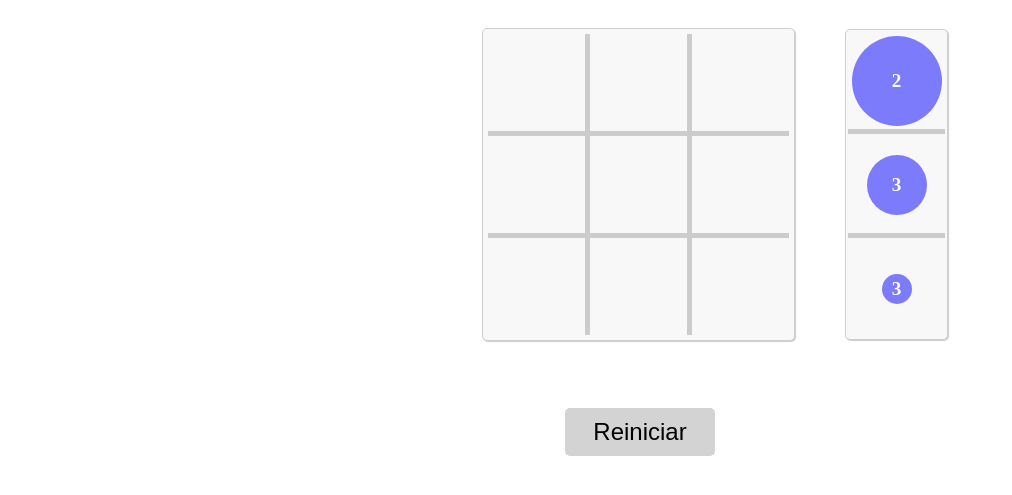
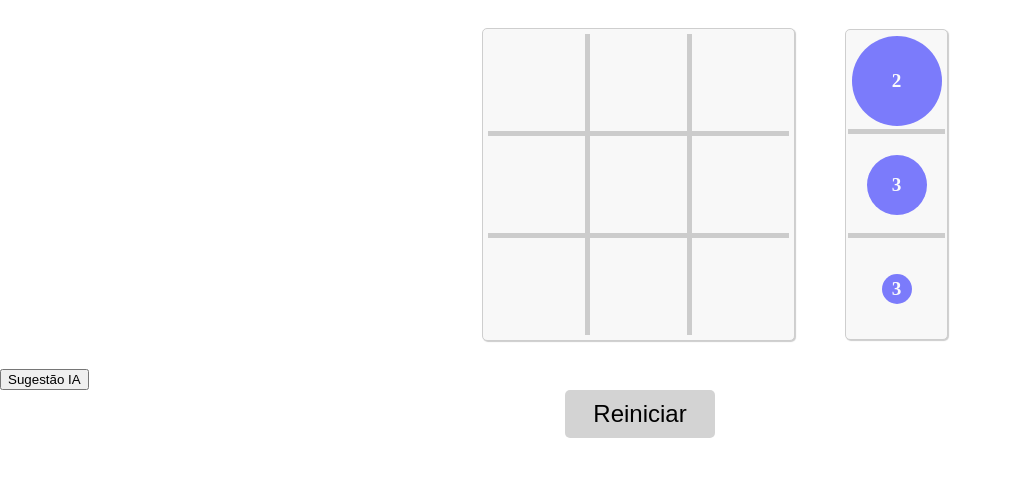
Before and after one commit to filipechesco/gobblet-gobblers, a plain HTML site: page index.html in a window 1280 px wide. Shown: the part 79-574 px from the top of the page, without its empty margins (0-1012 px from the left). Drawn offline with nearby package versions, Linux system fonts and the light colour scheme.

Commit message:
Adição de nova área para sugestões com IA

```diff
--- a/index.html
+++ b/index.html
@@ -43,9 +43,13 @@
 				</tr>
 			</table>
 		</div>
+		<br />
+		<div id="sugestao-ia">
+			<input type="button" value="Sugestão IA" id="botao-ia" onclick="calcularMelhorMovimento()"/>
+			<div id="texto-ia"></div>
+		</div>
+		<input type="button" value="Reiniciar" id="reiniciar" onclick="reiniciarJogo(this)"/>
     <br />
     <h1 id="mensagem"></h1>
-		<br />
-		<input type="button" value="Reiniciar" id="reiniciar" onclick="reiniciarJogo(this)"/>
 	</body>
 </html>
```
